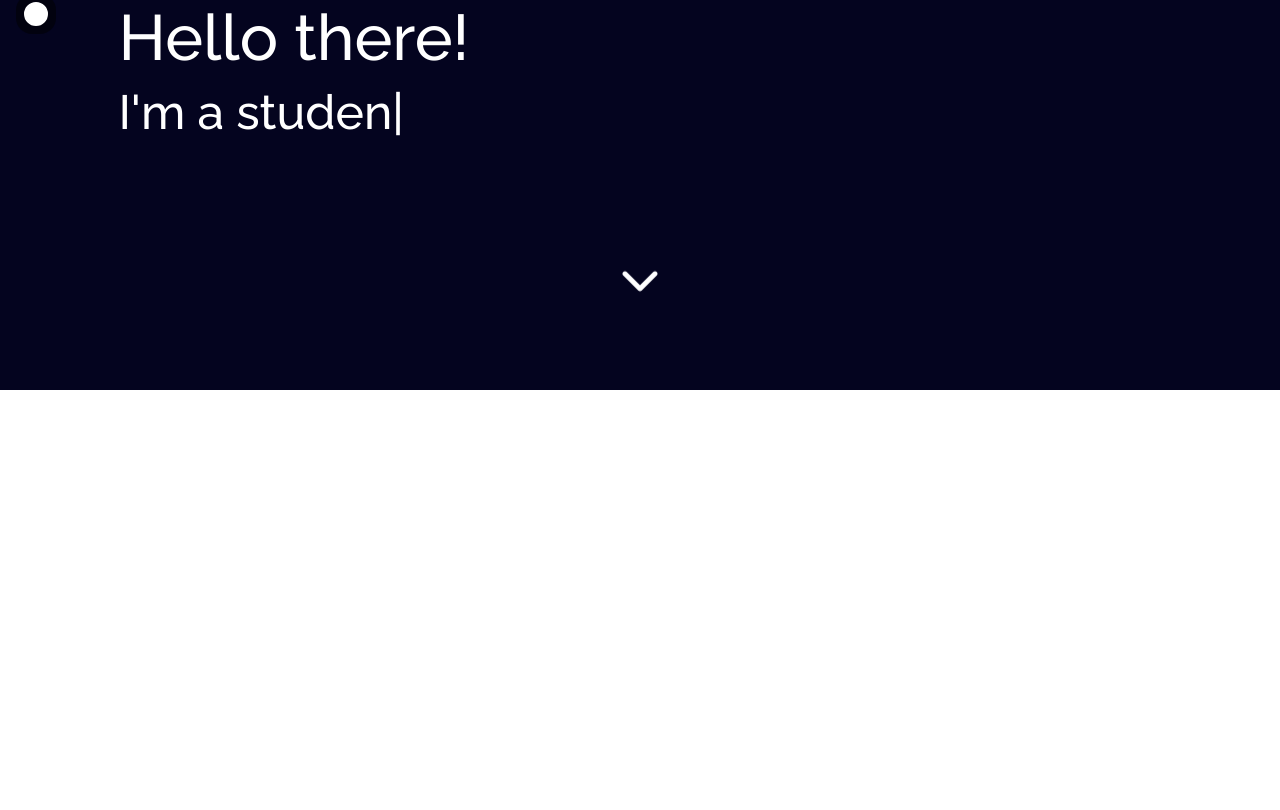
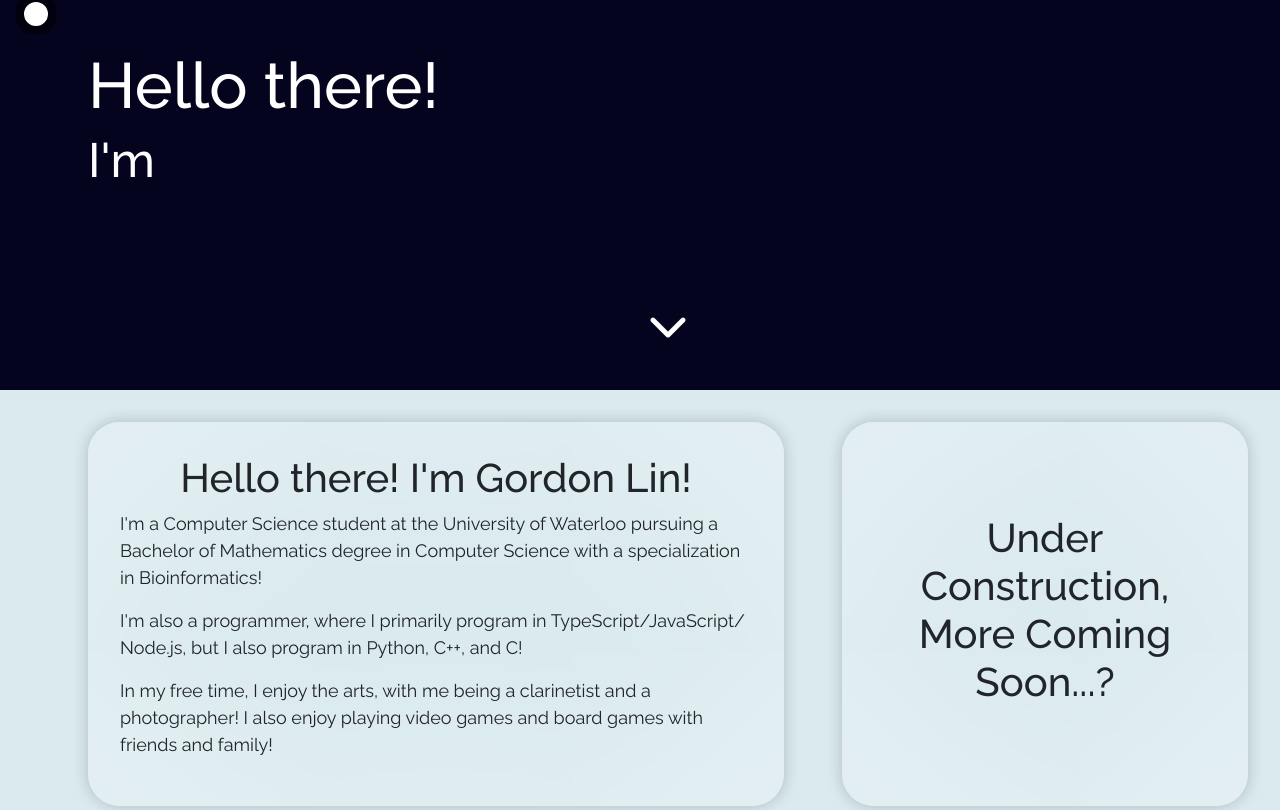
Before and after one commit to NotMyLyfe/Website, a React app: page / in a window 1280 px wide. Shown: the part 410-1220 px from the top of the page. Built offline with nearby package versions, Linux system fonts and the light colour scheme.

Commit message:
Adjusted padding + added about section

```diff
--- a/src/components/sections/About.tsx
+++ b/src/components/sections/About.tsx
@@ -2,10 +2,27 @@ import React from 'react';
 import sectionProps from '../../interfaces/section_props';
 import '../../scss/about.scss';
 
-function About({ visible }: sectionProps): React.ReactElement {
+function About(props : sectionProps): React.ReactElement {
     return (
         <div className="about">
-            <div className="about__content"></div>
+            <div className="info">
+                <h1>Hello there! I'm Gordon Lin!</h1>
+                <p>
+                    I'm a Computer Science student at the University of Waterloo pursuing a Bachelor of Mathematics degree
+                    in Computer Science with a specialization in Bioinformatics!
+                </p>
+                <p>
+                    I'm also a programmer, where I primarily program in TypeScript/&#8203;JavaScript/&#8203;Node.js, but I also program in
+                    Python, C++, and C!
+                </p>
+                <p>
+                    In my free time, I enjoy the arts, with me being a clarinetist and a photographer! I also enjoy playing
+                    video games and board games with friends and family!
+                </p>
+            </div>
+            <div className="images">
+                <h1>Under Construction, More Coming Soon...?</h1>
+            </div>
         </div>
     );
 }
--- a/src/components/sections/Hero.tsx
+++ b/src/components/sections/Hero.tsx
@@ -4,7 +4,7 @@ import '../../scss/hero.scss';
 import { FontAwesomeIcon } from '@fortawesome/react-fontawesome';
 import { faChevronDown } from '@fortawesome/free-solid-svg-icons';
 
-function Hero({ visible }: sectionProps): React.ReactElement {
+function Hero(props : sectionProps): React.ReactElement {
     const hero_text = [
         'Gordon Lin!',
         'a student!',
@@ -57,13 +57,13 @@ function Hero({ visible }: sectionProps): React.ReactElement {
     }
 
     React.useEffect(() => {
-        if(visible)
+        if(props.visible)
             typing();
     });
 
     React.useEffect(() => {
-        setArrowMoving(visible);
-    }, [visible]);
+        setArrowMoving(props.visible);
+    }, [props.visible]);
 
     return (
         <div className="hero">
--- a/src/scss/_global.scss
+++ b/src/scss/_global.scss
@@ -1,20 +1,24 @@
 @import './variables';
 
-html{
+html {
     scroll-behavior: smooth;
 }
 
-body{
+body {
     font-family: $font-stack;
     margin: 0;
 
-    section{
+    section {
         width: 100vw;
     }
 }
 
+section>div {
+    padding: 2rem;
+}
+
 @media screen and (min-width: 576px) {
-    section > div{
-        padding: 5rem;
+    section>div {
+        padding: 2rem 2rem 2rem 5.5rem;
     }
 }
--- a/src/scss/about.scss
+++ b/src/scss/about.scss
@@ -1,5 +1,67 @@
 @import './variables';
 
-.about{
-    height: 500vh;
+.about {
+    display: flex;
+    flex-direction: column;
+    background-color: #daeaef; // TODO: Probably change the colour to be something better? Maybe a gradient?
+
+    >div {
+        border-radius: 2rem;
+        padding: 2rem;
+        box-shadow: 0 0 1rem 0 rgba(0, 0, 0, .2);
+        position: relative;
+        z-index: 1;
+        overflow: hidden;
+        background-color: inherit;
+
+        &::before {
+            content: '';
+            position: absolute;
+            z-index: -1;
+            top: 0;
+            left: 0;
+            bottom: 0;
+            right: 0;
+            background: inherit;
+            border-radius: inherit;
+            box-shadow: inset 0 0 2000px rgba(255, 255, 255, .5);
+            filter: blur(10px);
+            margin: -20px;
+        }
+    }
+
+    @include media-breakpoint-down(sm) {
+        :first-child {
+            margin-bottom: 2rem;
+        }
+    }
+
+    @include media-breakpoint-up(sm) {
+        flex-direction: row;
+        justify-content: space-between;
+        height: clamp(60vh, 100%, max(100vh, 100%)); // TODO:Change preferred value later when images come
+
+        .info {
+            display: flex;
+            flex-direction: column;
+            flex-basis: 60%;
+            justify-content: center;
+
+            >h1 {
+                text-align: center;
+            }
+
+            p {
+                font-size: 1.125rem;
+            }
+        }
+
+        .images {
+            flex-basis: 35%;
+            display: flex;
+            flex-direction: column;
+            text-align: center;
+            justify-content: center;
+        }
+    }
 }
--- a/src/scss/hero.scss
+++ b/src/scss/hero.scss
@@ -1,35 +1,34 @@
 @import './variables';
 
-.hero{
+.hero {
     height: 100vh;
     background-color: #04041F;
     display: flex;
     flex-direction: column;
     color: white;
 
-    .hero-text{
+    .hero-text {
         margin-top: auto;
         padding-bottom: 10vh;
-        padding-left: 3vw;
 
-        h1{
+        h1 {
             font-size: 4rem;
         }
 
-        h2{
+        h2 {
             font-size: 3rem;
         }
 
-        span::after{
+        span::after {
             content: "|";
         }
 
-        .waiting::after{
+        .waiting::after {
             animation: blink 1s infinite;
         }
     }
 
-    .hero-down{
+    .hero-down {
         display: flex;
         justify-content: center;
         align-items: center;
@@ -40,32 +39,36 @@
         transition: all 0.5s ease-in-out;
         cursor: pointer;
 
-        .arrow-move{
+        .arrow-move {
             animation: arrow 1s infinite;
         }
     }
 }
 
-@keyframes blink{
-    0%{
+@keyframes blink {
+    0% {
         opacity: 0;
     }
-    50%{
+
+    50% {
         opacity: 1;
     }
-    100%{
+
+    100% {
         opacity: 0;
     }
 }
 
-@keyframes arrow{
-    0%{
+@keyframes arrow {
+    0% {
         transform: translateY(0);
     }
-    50%{
+
+    50% {
         transform: translateY(10px);
     }
-    100%{
+
+    100% {
         transform: translateY(0);
     }
 }
--- a/src/scss/nav.scss
+++ b/src/scss/nav.scss
@@ -10,7 +10,7 @@ nav {
         top: 50%;
         left: 1rem;
         transform: translateY(-50%);
-        z-index: 1;
+        z-index: 10000;
 
         a {
             color: white;
```
